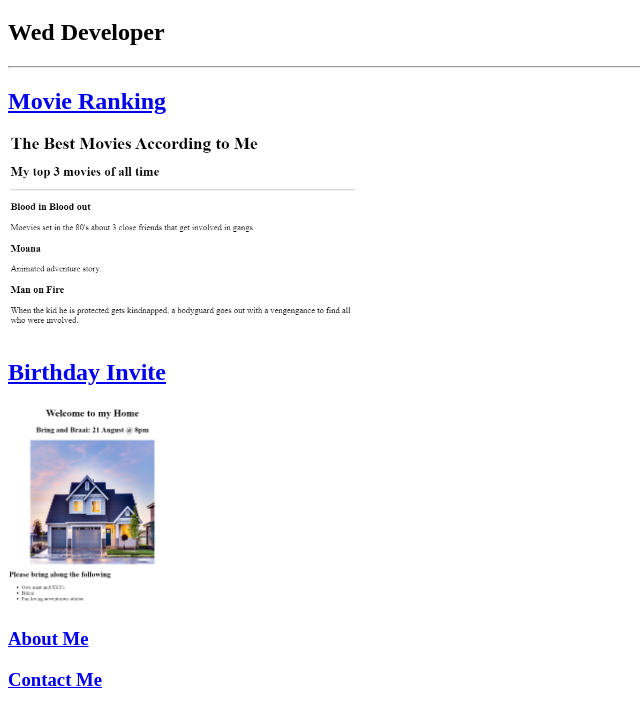
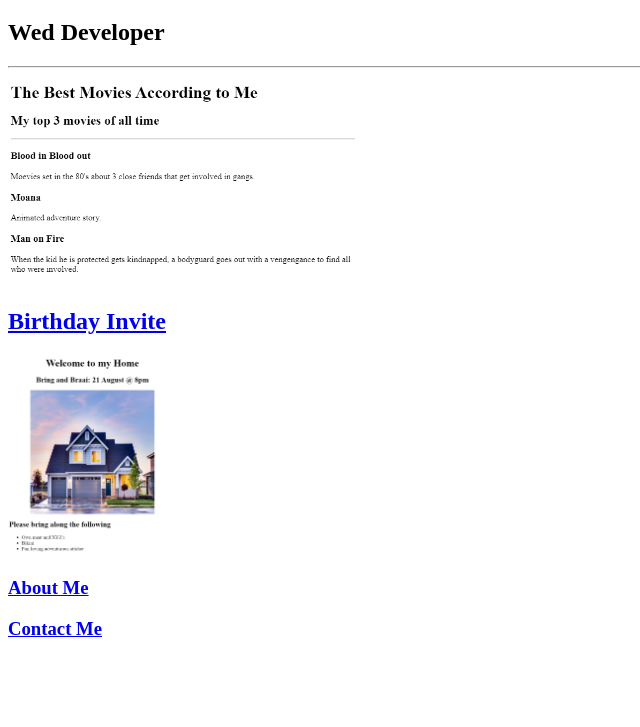
Before and after one commit to gvolkwyn/html-portfolio, a plain HTML site: page index.html in a window 1280 px wide. Shown: the part 61-788 px from the top of the page, without its empty margins (0-640 px from the left). Drawn offline with Linux system fonts and the light colour scheme.

Commit message:
Update index.html

```diff
--- a/index.html
+++ b/index.html
@@ -12,7 +12,7 @@
     <hr>
 
     <p>
-        <a href="./public/Ranking.html"><h2>Movie Ranking</h2></a>
+
         <img src="./assets/images/ranking-screen.PNG" height="200">
     </p>
     <p>
```
